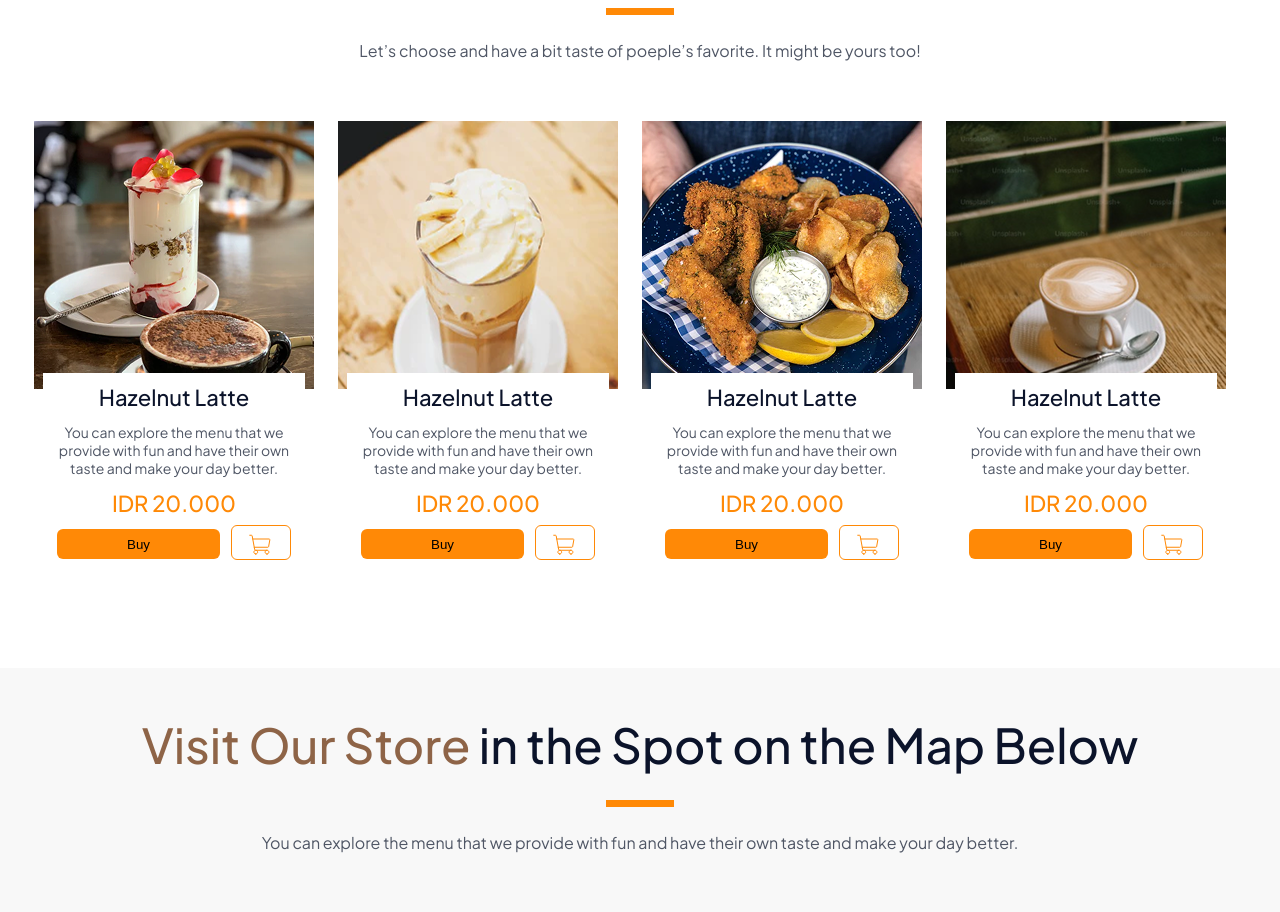
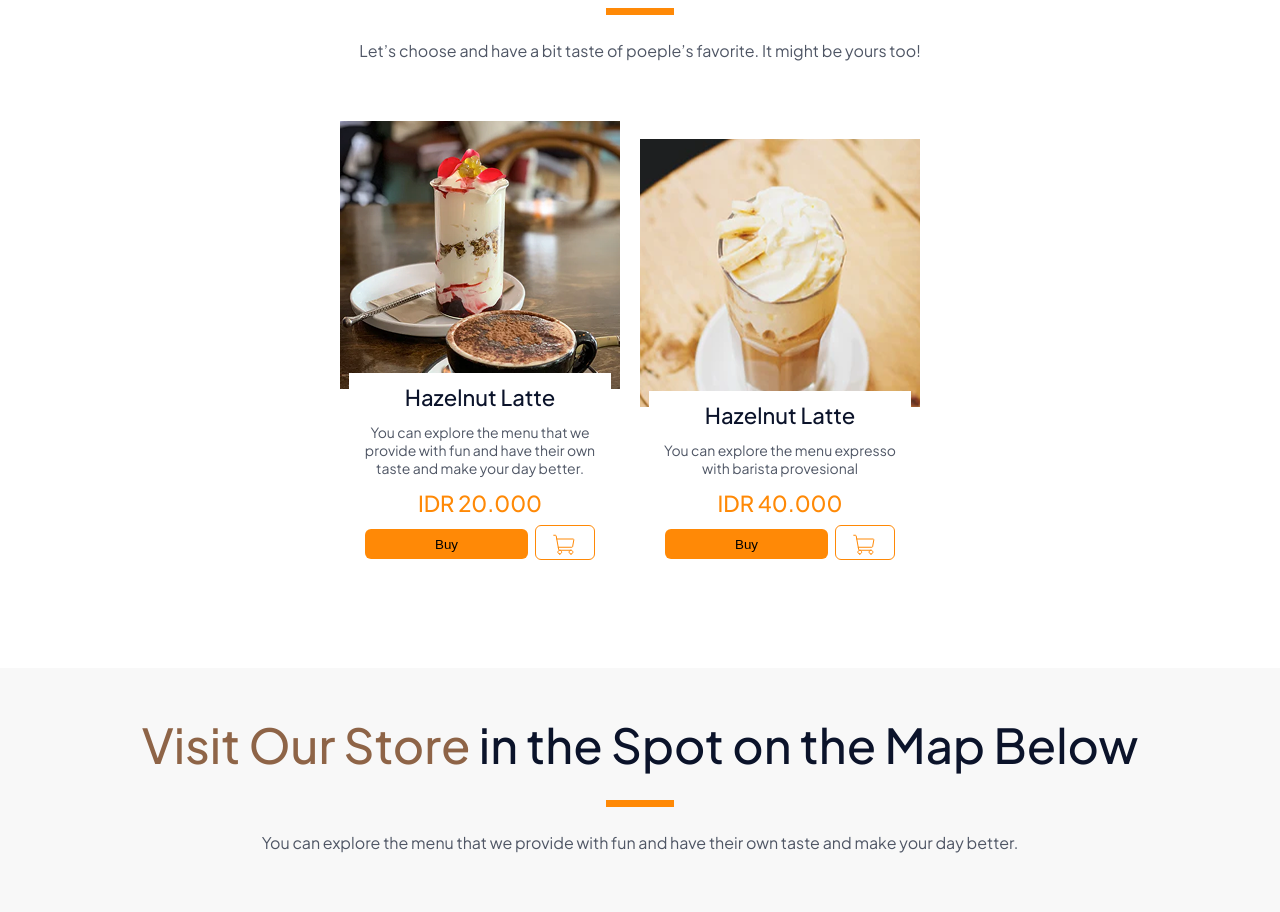
Before and after one commit to adityabastyas/koda-b6-html, a plain HTML site: page index.html in a window 1280 px wide. Shown: the part 1760-2672 px from the top of the page. Drawn offline with Linux system fonts and the light colour scheme.

Commit message:
feat: add datas menu only java script

```diff
--- a/index.html
+++ b/index.html
@@ -162,8 +162,8 @@
           yours too!
         </p>
 
-        <section>
-          <article class="menu">
+        <section id="menu">
+          <!-- <article class="menu">
             <header class="header-menu">
               <img src="./images/image 27.png" alt="image-27" />
             </header>
@@ -258,7 +258,7 @@
                 </a>
               </footer>
             </div>
-          </article>
+          </article> -->
         </section>
       </section>
 
@@ -419,5 +419,87 @@
         /></a>
       </section>
     </footer>
+
+    <script>
+      const product = [
+        {
+          image: "./images/image 27.png",
+          alt: "item 27",
+          title: "Hazelnut Latte",
+          description: `You can explore the menu   that we provide with fun and have their
+          own taste and make your day better.`,
+          price: "IDR 20.000",
+        },
+        {
+          image: "./images/image 22.png",
+          alt: "item 22",
+          title: "Expresso",
+          description: `You can explore the menu   expresso with barista provesional`,
+          price: "IDR 40.000",
+        },
+      ];
+
+      product.forEach((product) => {
+        const article = document.createElement("article");
+        article.className = "menu";
+
+        const header = document.createElement("header");
+        header.className = "header-menu";
+        const img = document.createElement("img");
+        img.src = product.image;
+        img.alt = product.alt;
+
+        header.append(img);
+
+        article.appendChild(header);
+
+        const titleMenu = document.createElement("div");
+        titleMenu.className = "title-menu";
+
+        const h3 = document.createElement("h3");
+        h3.className = "title-menu-title";
+        h3.textContent = "Hazelnut Latte";
+        titleMenu.appendChild(h3);
+
+        const p = document.createElement("p");
+        p.className = "title-menu-text";
+        p.textContent = product.description;
+        titleMenu.appendChild(p);
+
+        const menuPrice = document.createElement("span");
+        menuPrice.className = "menu-price";
+        menuPrice.textContent = product.price;
+        titleMenu.appendChild(menuPrice);
+
+        const footer = document.createElement("footer");
+        footer.className = "menu-footer";
+
+        const aBuy = document.createElement("a");
+        aBuy.href = "./pages/products-detail.html";
+        const menuButton = document.createElement("button");
+        menuButton.className = "menu-button";
+        menuButton.textContent = "Buy";
+        aBuy.appendChild(menuButton);
+        footer.appendChild(aBuy);
+
+        const iconCart = document.createElement("a");
+        iconCart.href = "./pages/history.html";
+        iconCart.className = "icon-cart-shopping";
+
+        const imgCart = document.createElement("img");
+        imgCart.src = "./images/icon/ShoppingCart.svg";
+        imgCart.alt = "icon-cart-shopping";
+
+        iconCart.appendChild(imgCart);
+        footer.appendChild(iconCart);
+
+        titleMenu.appendChild(footer);
+
+        article.appendChild(titleMenu);
+
+        const section = document.getElementById("menu");
+        section.append(article);
+      });
+    </script>
   </body>
 </html>
--- a/style/index.css
+++ b/style/index.css
@@ -249,6 +249,7 @@
 article.menu {
   display: inline-block;
   margin-right: 20px;
+  height: 100%;
 }
 
 header.header-menu {
```
